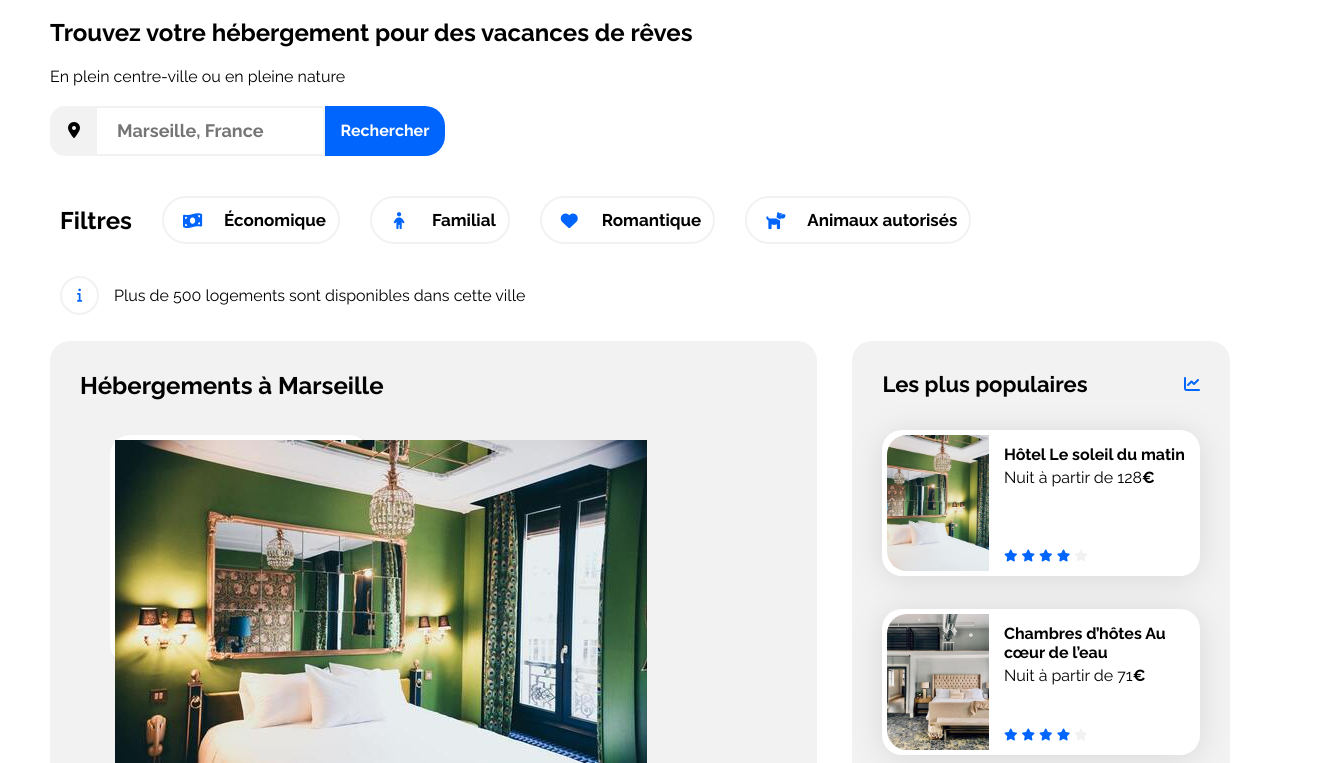
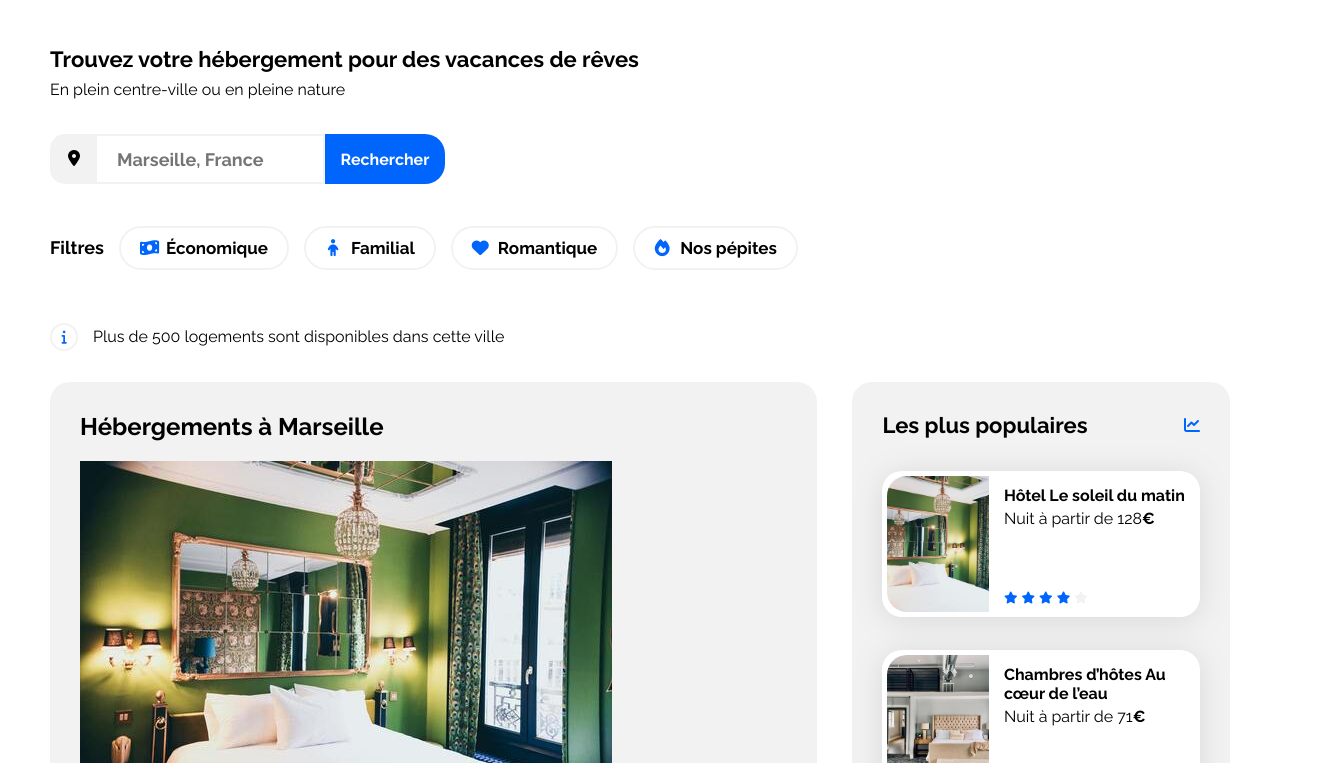
Before and after one commit to dorianmorel71-sys/Booki, a plain HTML site: page index.html in a window 1280 px wide. Shown: the part 58-821 px from the top of the page, 1330 px wide, since content can reach past the window. Drawn offline with Linux system fonts and the light colour scheme.

Commit message:
modification css section 1

```diff
--- a/index.html
+++ b/index.html
@@ -32,7 +32,7 @@
   <main>
     <div class="form">
       <section>
-        <div>
+        <div class="form__text">
           <h1>Trouvez votre hébergement pour des vacances de rêves</h1>
           <p>En plein centre-ville ou en pleine nature</p>
         </div>
@@ -44,12 +44,31 @@
           <input class="form__search-button" type="submit" value="Rechercher">
         </form>
         <div class="filters">
-          <h2>Filtres</h2>
+          <p>Filtres</p>
           <div class="filters__buttons">
-            <button class="filters__button" type="button"><i class="fa-solid fa-money-bill-wave filters__icon" aria-hidden="true"></i>Économique</button>
-            <button class="filters__button" type="button"><i class="fa-solid fa-child filters__icon" aria-hidden="true"></i>Familial</button>
-            <button class="filters__button" type="button"><i class="fa-solid fa-heart filters__icon" aria-hidden="true"></i>Romantique</button>
-            <button class="filters__button" type="button"><i class="fa-solid fa-dog filters__icon" aria-hidden="true"></i>Animaux autorisés</button>
+            <button class="filters__button" type="button">
+              <container class="filters__icon">
+                <i class="fa-solid fa-money-bill-wave" aria-hidden="true"></i>
+              </container>
+              Économique</button>
+
+            <button class="filters__button" type="button">
+              <container class="filters__icon">
+                <i class="fa-solid fa-child" aria-hidden="true"></i>
+              </container>
+              Familial</button>
+
+            <button class="filters__button" type="button">
+              <container class="filters__icon">
+                <i class="fa-solid fa-heart" aria-hidden="true"></i>
+              </container>
+              Romantique</button>
+
+            <button class="filters__button" type="button">
+              <container class="filters__icon">
+                <i class="fa-solid fa-fire" aria-hidden="true"></i>
+              </container>
+              Nos pépites</button>
           </div>
         </div>
         <div class="info">
--- a/style.css
+++ b/style.css
@@ -1,4 +1,3 @@
-/****** General ***********/
 * {
   font-family: 'Raleway', sans-serif;
 }
@@ -63,7 +62,6 @@
 
 
 header {
-  width: 80rem;
   margin: 0 auto;
 }
 
@@ -101,11 +99,29 @@
   color: #0065FC;
 }
 
+.form {
+  display: flex;
+  flex-direction: column;
+  margin-top: 30px;
+}
+
+.form__text h1 {
+  margin-bottom: 0;
+  font-size: 22px;
+  font-weight: 700;
+}
+
+.form__text p {
+  margin-top: 8px;
+  font-size: 16px;
+  font-weight: 400;
+}
+
 .form__search {
   display: flex;
+  margin-top: 35px;
   align-items: center;
   height: 50px;
-  margin-top: 20px;
   position: relative;
 }
 
@@ -142,7 +158,6 @@
   font-weight: 600;
   border-radius: 0px 20px 20px 0px;
   text-align: center;
-  font-family: "Raleway", "Arial", "sans-serif";
   border: hidden;
   cursor: pointer;
 }
@@ -150,36 +165,34 @@
 .filters {
   display: flex;
   align-items: center;
-  margin-top: 30px;
-  margin-left: 10px;
-  font-size: 16px;
+  margin-top: 35px;
+  font-size: 18px;
   font-weight: 600;
+  gap: 15px;
 }
 
 .filters__buttons {
   display: flex;
+  gap: 15px;
 }
 
 .filters__button {
-  padding: 12px 12px 12px 60px;
-  margin-left: 30px;
+  padding: 10px 19px;
+  gap: 10px;
   display: flex;
   align-items: center;
+  justify-content: center;
   font-family: "Raleway", "Arial", "sans-serif";
   font-size: 17px;
-  font-weight: 700;
-  border-radius: 50px;
+  font-weight: 550;
+  border-radius: 25px;
   border: 2px solid #F2F2F2;
   background-color: white;
   cursor: pointer;
-  position: relative;
 }
 
 .filters__icon {
-  border-radius: 50px;
-  padding: 13px;
   color: #0065FC;
-  position: absolute;
   left: 6px;
   width: 16px;
 }
@@ -191,18 +204,18 @@
 .info {
   display: flex;
   align-items: center;
-  margin: 15px 0 20px 10px;
+  margin: 35px 0 20px 0;
 }
 
 .info__icon {
   display: flex;
   justify-content: center;
+  align-items: center;
   color: #0065FC;
   border: 2px solid #F2F2F2;
   border-radius: 50%;
-  width: 15px;
-  height: 15px;
-  padding: 10px;
+  width: 24px;
+  height: 24px;
   margin-right: 15px;
   font-size: 14px;
 }
@@ -228,19 +241,11 @@
 }
 
 .hebergements__cards {
-  display: flex;
-  flex-wrap: wrap;
+
 }
 
 .hebergements__card {
-  background-color: white;
-  margin: 15px 30px 15px;
-  padding: 5px;
-  box-shadow: 1px 1px 1px #888888;
-  border-radius: 20px;
-  width: 29%;
-  min-width: 250px;
-  height: 220px;
+
 }
 
 .populaires {
@@ -325,8 +330,7 @@
 }
 
 
-footer{
-  width: 100%;
+footer {
   display: flex;
   justify-content: center;
 }
@@ -337,7 +341,7 @@
   justify-content: space-around;
   bottom: 0;
   background-color: #F2F2F2;
-  width: 80rem;
+  width: 100%;
 }
 
 .footer__items {
```
